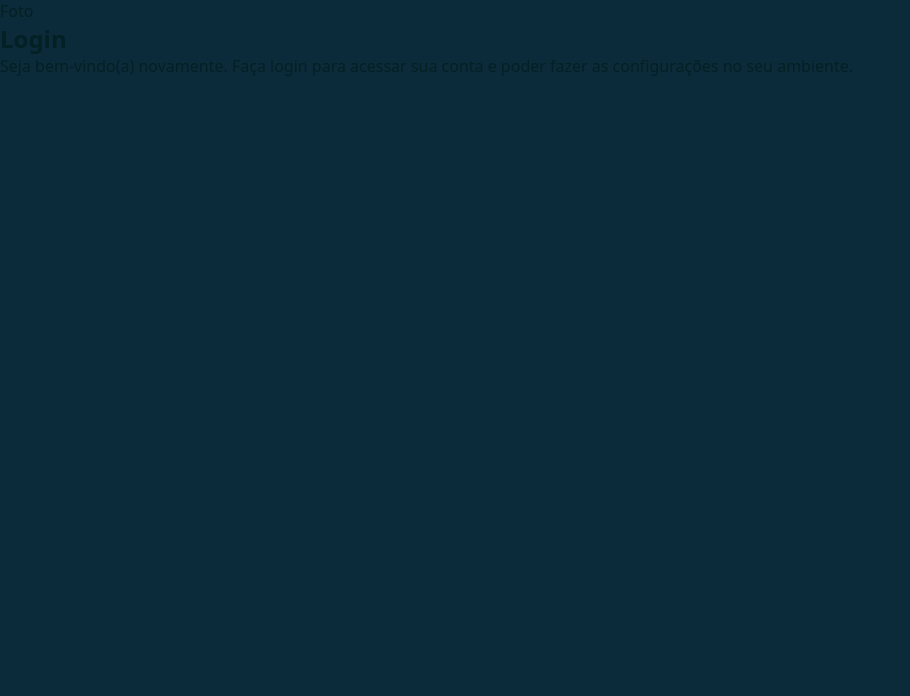
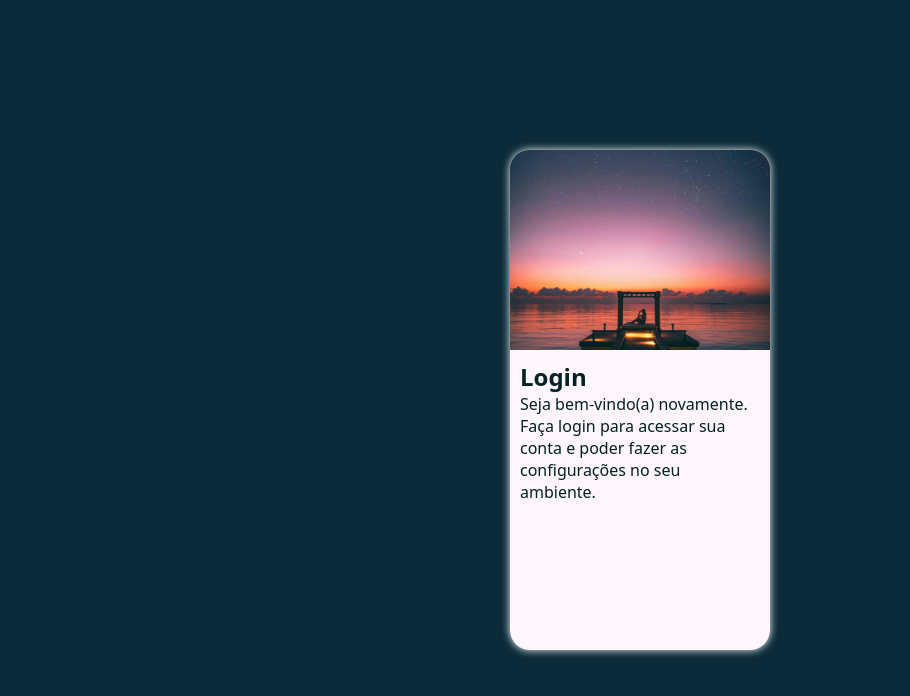
Before and after one commit to mikael-pazini/projeto-login, a plain HTML site: page index.html in a window 1280 px wide. Shown: the whole page, without its empty margins (0-910 px from the left). Drawn offline with Linux system fonts and the light colour scheme.

Commit message:
Update index.html

```diff
--- a/index.html
+++ b/index.html
@@ -8,14 +8,16 @@
 </head>
 <body>
     <main>
-        <section id="Login">
+        <section id="login">
             <div id="imagem">
-                Foto
+
             </div>
             <div id="formulario">
                 <h1>Login</h1>
                 <p>Seja bem-vindo(a) novamente. Faça login para acessar sua conta e poder fazer as configurações no seu ambiente.</p>
-                <form action="login.php" method="post"></form>
+                <form action="login.php" method="post">
+
+                </form>
             </div>
         </section>
     </main>
```
